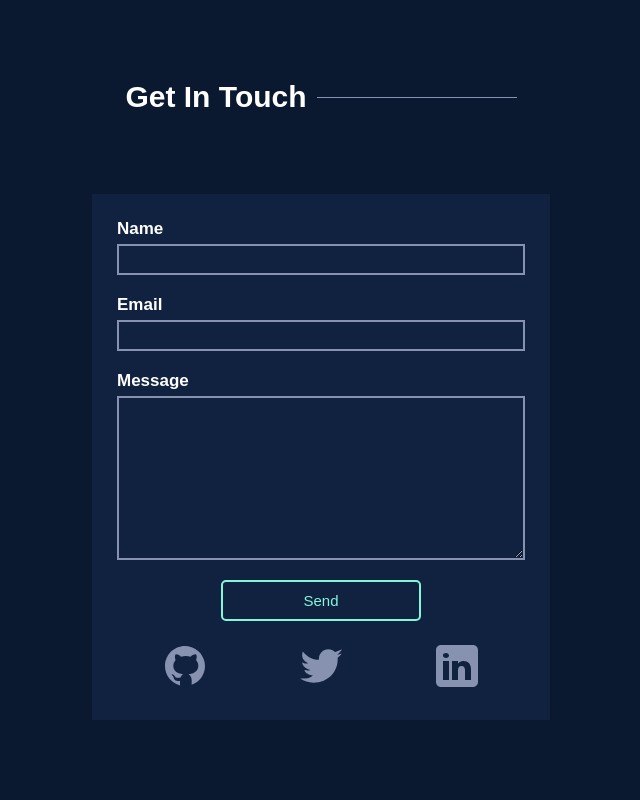
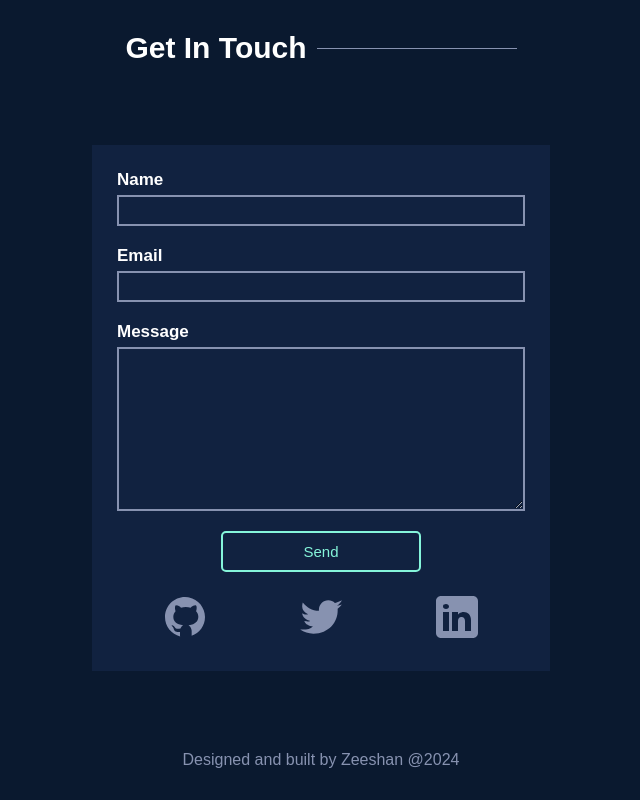
Before and after one commit to 25zeeshan/portfolio, a React (Vite) app: page / in a window 1280 px wide. Shown: the part 3330-4130 px from the top of the page, without its empty margins (319-959 px from the left). Built offline with nearby package versions, Linux system fonts and the light colour scheme.

Commit message:
footer added

```diff
--- a/src/App.jsx
+++ b/src/App.jsx
@@ -36,6 +36,7 @@ function App() {
       <Flashlight lightPosition={lightPosition} />
       {initialLoading && <Loader />}
       {!initialLoading && <Main />}
+
     </div>
   );
 }
--- a/src/components/contact.css
+++ b/src/components/contact.css
@@ -1,3 +1,7 @@
+.contact{
+  height: auto;
+}
+
 .contact-container {
   background-color: #112240;
   padding: 25px;
@@ -60,6 +64,20 @@ textarea {
   width: 50px;
 }
 
+.footer{
+  outline: none;
+  border: none;
+  cursor: pointer;
+  background-color: transparent;
+  color: #8792b0;
+  text-decoration: none;
+  margin-top: 10vh;
+}
+
+.footer:hover{
+  color: #85f5da;
+}
+
 @media screen and (max-width: 1024px) {
   .contact-container form > input,
   textarea {
--- a/src/components/contact.jsx
+++ b/src/components/contact.jsx
@@ -93,6 +93,8 @@ const Contact = () => {
           </a>
         </div>
       </div>
+
+      <a href="https://github.com/25zeeshan/portfolio" target="_" className="footer">Designed and built by Zeeshan @2024</a>
     </div>
   );
 };
```
